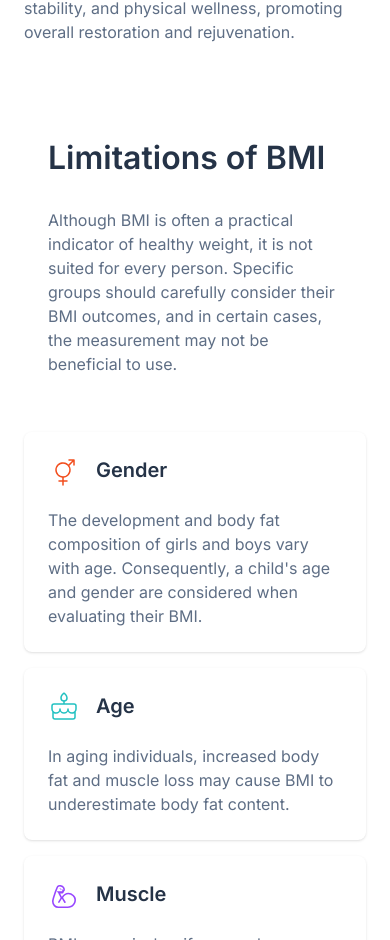
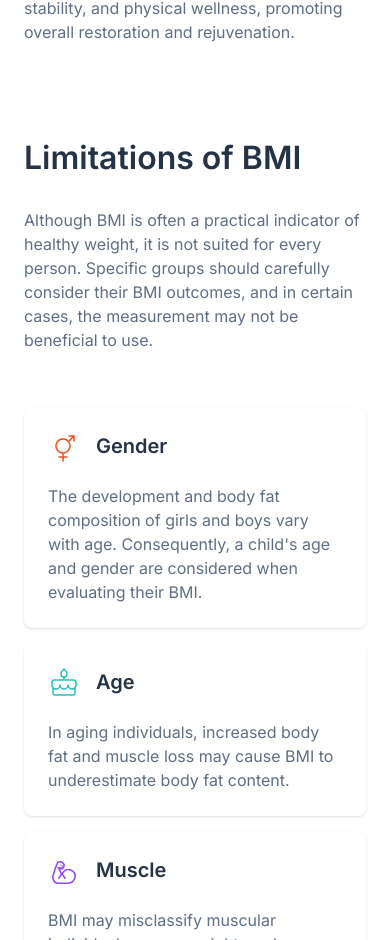
Before and after one commit to flaviare1s/bmi-calculator, a website: page src/index.html in a window 390 px wide. Shown: the part 2690-3630 px from the top of the page. Drawn offline with Linux system fonts and the light colour scheme.

Commit message:
Finishing the mobile version

```diff
--- a/src/index.html
+++ b/src/index.html
@@ -159,10 +159,9 @@
 
     <section class="px-6 flex flex-col justify-center items-center gap-4 pb-[96px]">
       <div>
-        <h2 class="text-gunmetal font-semibold text-[32px] leading-[110%] tracking-[-5%] px-6">Limitations of BMI</h2>
-        <p class="px-6 mt-8 mb-10 text-dark_eletric_blue leading-[150%]">
-          Although BMI is often a practical indicator of healthy weight, it is not suited for
-          every person. Specific groups should carefully consider their BMI outcomes, and in
+        <h2 class="text-gunmetal font-semibold text-[32px] leading-[110%] tracking-[-5%]">Limitations of BMI</h2>
+        <p class=" mt-8 mb-10 text-dark_eletric_blue leading-[150%]">
+          Although BMI is often a practical indicator of healthy weight, it is not suited for every person. Specific groups should carefully consider their BMI outcomes, and in
           certain cases, the measurement may not be beneficial to use.
         </p>
       </div>
```
Also changed, not shown: src/script.js (+0 -8 lines).
